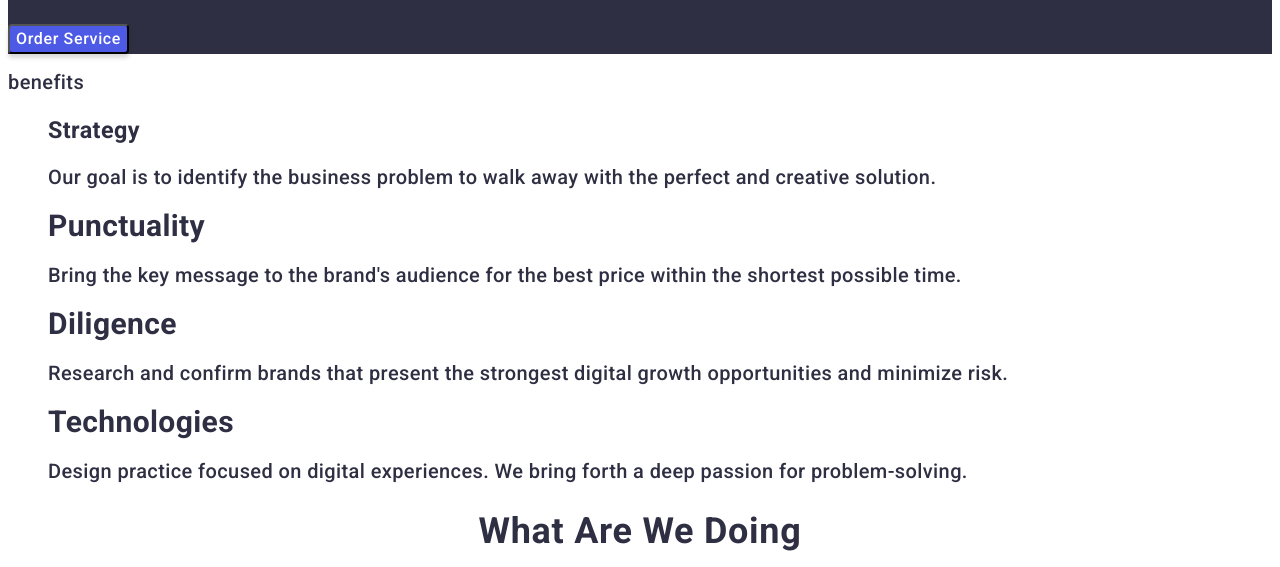
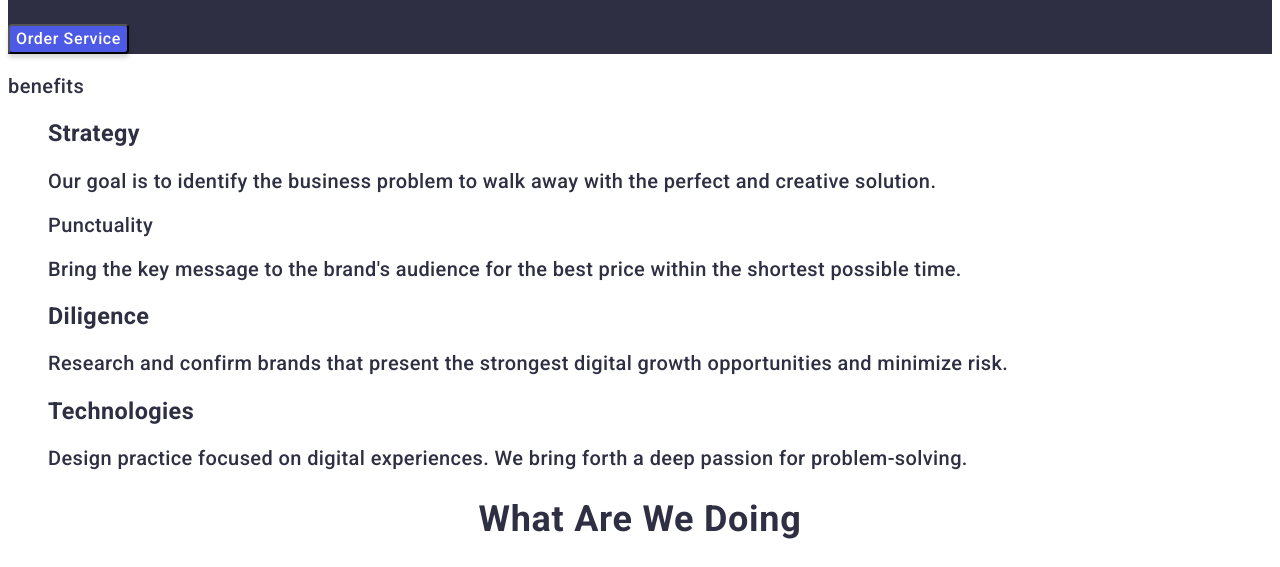
Before and after one commit to Alex05Venger/HW-2, a plain HTML site: page index.html in a window 1280 px wide. Shown: the part 618-1185 px from the top of the page. Drawn offline with Linux system fonts and the light colour scheme.

Commit message:
h3 create

```diff
--- a/index.html
+++ b/index.html
@@ -68,7 +68,7 @@
       </section>
       <!--benefits-->
       <section class="benefits">
-        <h2 class="benef">benefits</h2>
+        <h3 class="benef">benefits</h3>
         <ul class="list">
           <li>
             <h3 class="strategy">Strategy</h3>
@@ -78,21 +78,21 @@
             </p>
           </li>
           <li>
-            <h2 class="punkt">Punctuality</h2>
+            <h3class="punkt">Punctuality</h3>
             <p class="paragr">
               Bring the key message to the brand's audience for the best price
               within the shortest possible time.
             </p>
           </li>
           <li>
-            <h2 class="dilig">Diligence</h2>
+            <h3 class="dilig">Diligence</h3>
             <p class="paragr">
               Research and confirm brands that present the strongest digital
               growth opportunities and minimize risk.
             </p>
           </li>
           <li>
-            <h2 class="techno">Technologies</h2>
+            <h3 class="techno">Technologies</h3>
             <p class="paragr">
               Design practice focused on digital experiences. We bring forth a
               deep passion for problem-solving.
```
